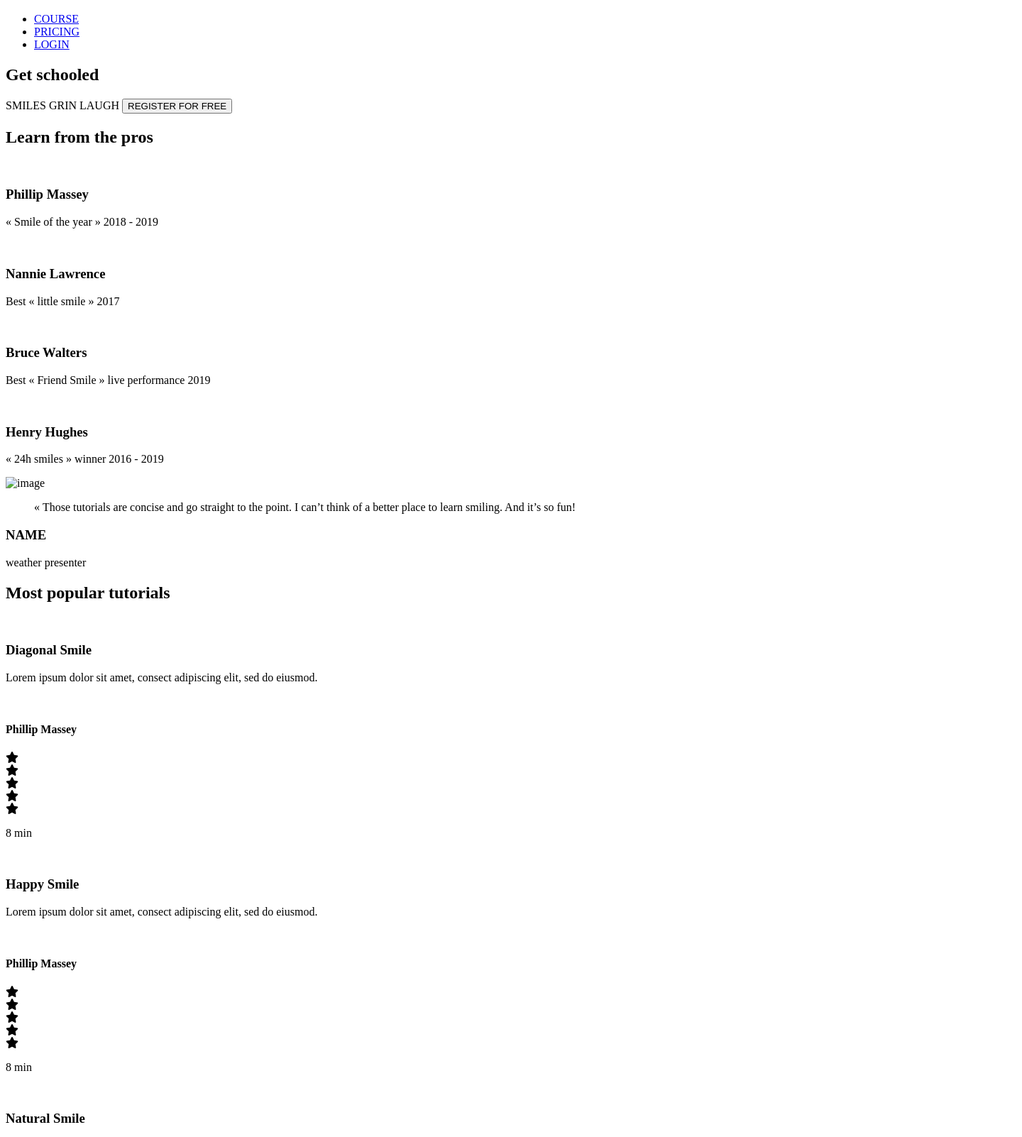
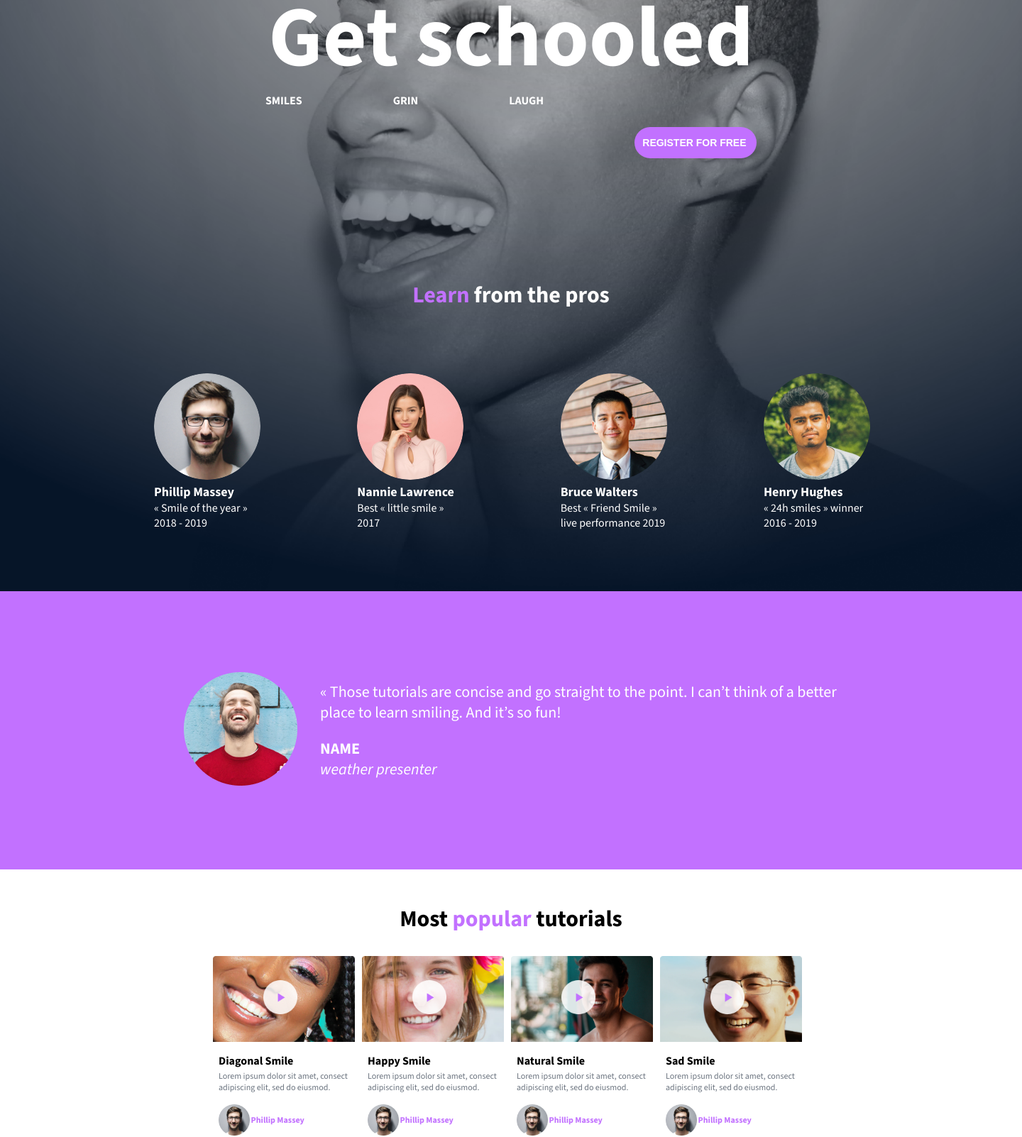
Before and after one commit to eL-Dapper-Jhunior/alx_html_css, a plain HTML site: page css_advanced/index.html in a window 1280 px wide. Shown: the part 260-1862 px from the top of the page at 71% size, 1440 px wide, since content can reach past the window. Drawn offline with nearby package versions, Linux system fonts and the light colour scheme.

Commit message:
created the website'

```diff
--- a/css_advanced/index.html
+++ b/css_advanced/index.html
@@ -5,11 +5,12 @@
     <meta name="viewport" content="width=device-width, initial-scale=1.0">
     <script src="https://kit.fontawesome.com/4a2b055604.js" crossorigin="anonymous"></script>
     <title>Document</title>
+    <link rel="stylesheet" href="styles.css">
 </head>
 <body>
     <header>
         <nav>
-            <img src="https://fakeimg.pl/250x250?text=Sample+Logo" alt="logo">
+            <img src="logo.png" alt="logo">
 
             <ul>
                 <li><a href="#">COURSE</a></li>
@@ -18,60 +19,69 @@
             </ul>
         </nav>
 
-    </header>
-    <main>
-        <section>
+        <section class=" fest">
             <div>
                 <h1>Get schooled</h1>
+                <div class="span">
                 <span>SMILES</span>
                 <span>GRIN</span>
                 <span>LAUGH</span>
                 <button>REGISTER FOR FREE</button>
                 </div>
+            </div>
+            <div class="from-pros">
+                <h2> <span class="pros">Learn  </span> from the pros</h2>
+                <div class="from">
                     <div>
-                <h2>Learn from the pros</h2>
-                <div>
-                    <div>
-                        <img src="./images/1 (3).png" alt="">
+                        <img src="1.png" alt="Pic of Phillip">
                         <h3>Phillip Massey</h3>
                         <p>« Smile of the year » 2018 - 2019</p>
                     </div>
                     <div>
-                        <img src="./images/6.png" alt="">
+                        <img src="3.png" alt="Pic of Nannie">
                         <h3>Nannie Lawrence</h3>
                         <p>Best « little smile » 2017</p>
                     </div>
                     <div>
-                        <img src="./images/7.png" alt="">
+                        <img src="2.png" alt="Pic of Bruce">
                         <h3>Bruce Walters</h3>
                         <p>Best « Friend Smile » live performance 2019</p>
                     </div>
                     <div>
-                        <img src="./images/8.png" alt="">
+                        <img src="4.png" alt="Pic of Henry">
                         <h3>Henry Hughes</h3>
                         <p>« 24h smiles » winner 2016 - 2019</p>
                     </div>
                 </div>
             </div>
         </section>
-        <section>
+
+    </header>
+
+    <main>
+        <section class="guy">
             <div>
-                <img src="./images/Bitmap.png" alt="image">
+                <img src="5.png" alt="image">
             </div>
-            <div>
+            <div class="guyman">
                 <blockquote>« Those tutorials are concise and go straight to the point. I can’t think of a better place to learn smiling. And it’s so fun!</blockquote>
                 <h3>NAME</h3>
                 <P>weather presenter</P>
             </div>
         </section>
-        <section>
-            <h2>Most popular tutorials</h2>
+
+        <section class="tutorials">
+            <h2>Most <span class="pros">popular</span> tutorials</h2>
+            <div class="students">
                 <div>
-                <img src="./images/Bitmap (1).png" alt="">
+                    <figure>
+                        <img src="9.png" alt="Diagonal Smile" class="haha">
+                        <img src="play.png" alt="Play" class="start">
+                    </figure>
                     <h3>Diagonal Smile</h3>
                     <p>Lorem ipsum dolor sit amet, consect adipiscing elit, sed do eiusmod.</p>
                     <div>
-                    <img src="./images/1 (3).png" alt="">
+                        <img src="1.png" alt="">
                         <h4>Phillip Massey</h4>
                     </div>
                     <div>
@@ -84,11 +94,14 @@
                     <p>8 min</p>
                 </div>
                 <div>
-                <img src="./images/Bitmap (4).png" alt="">
+                    <figure>
+                        <img src="7.png" alt="Sad Smile" class="haha">
+                        <img src="play.png" alt="Play" class="start">
+                    </figure>
                     <h3>Happy Smile</h3>
                     <p>Lorem ipsum dolor sit amet, consect adipiscing elit, sed do eiusmod.</p>
                     <div>
-                    <img src="./images/1 (3).png" alt="">
+                        <img src="1.png" alt="">
                         <h4>Phillip Massey</h4>
                     </div>
                     <div>
@@ -101,11 +114,14 @@
                     <p>8 min</p>
                 </div>
                 <div>
-                <img src="./images/Bitmap (3).png" alt="">
+                    <figure>
+                        <img src="8.png" alt="Natural Smile"  class="haha">
+                        <img src="play.png" alt="" class="start">
+                    </figure>
                     <h3>Natural Smile</h3>
                     <p>Lorem ipsum dolor sit amet, consect adipiscing elit, sed do eiusmod.</p>
                     <div>
-                    <img src="./images/1 (3).png" alt="">
+                        <img src="1.png" alt="">
                         <h4>Phillip Massey</h4>
                     </div>
                     <div>
@@ -118,11 +134,14 @@
                     <p>8 min</p>
                 </div>
                 <div>
-                <img src="./images/Bitmap (2).png" alt="">
+                    <figure>
+                        <img src="6.png" alt="Happy" class="haha">
+                        <img src="play.png" alt="" class="start">
+                    </figure>
                     <h3>Sad Smile</h3>
                     <p>Lorem ipsum dolor sit amet, consect adipiscing elit, sed do eiusmod.</p>
                     <div>
-                    <img src="./images/1 (3).png" alt="">
+                        <img src="1.png" alt="">
                         <h4>Phillip Massey</h4>
                     </div>
                     <div>
@@ -134,32 +153,39 @@
                     </div>
                     <p>8 min</p>
                 </div>
+            </div>
         </section>
-        <section>
-            <h2>Free membership</h2>
+
+
+        <section class="members">
+            <h2><span class="pros">Free</span> membership</h2>
+            <div class="membership">
                 <div>
-                <img src="./images/smile.svg" alt="">
+                    <img src="smile.png" alt="">
                     <h3>Lorem Ipsum</h3>
                     <p>Lorem ipsum dolor sit amet, consectetur adipiscing elit.</p>
                 </div>
                 <div>
-                <img src="./images/smile.svg" alt="">
+                    <img src="smile.png" alt="">
                     <h3>Lorem Ipsum</h3>
                     <p>Lorem ipsum dolor sit amet, consectetur adipiscing elit.</p>
                 </div>
                 <div>
-                <img src="./images/smile.svg" alt="">
+                    <img src="smile.png" alt="">
                     <h3>Lorem Ipsum</h3>
                     <p>Lorem ipsum dolor sit amet, consectetur adipiscing elit.</p>
                 </div>
                 <div>
-                <img src="./images/smile.svg" alt="">
+                    <img src="smile.png" alt="">
                     <h3>Lorem Ipsum</h3>
                     <p>Lorem ipsum dolor sit amet, consectetur adipiscing elit.</p>
                 </div>
+            </div>
             <button>REGISTER FOR FREE</button>
         </section>
-        <section>
+
+
+        <section class="FAQ">
             <h2>F.A.Q</h2>
             <div>
                 <div>
@@ -194,10 +220,12 @@
             </div>
         </section>
     </main>
+
+
     <footer>
         <section>
             <div>
-                <img src="https://fakeimg.pl/250x250?text=Sample+Logo" alt="logo">
+                <img src="logo.png" alt="logo">
                 <div>
                     <i class="fa-brands fa-facebook"></i>
                     <i class="fa-brands fa-twitter"></i>
--- /dev/null
+++ b/css_advanced/styles.css
@@ -0,0 +1,394 @@
+@import url("https://fonts.googleapis.com/css2?family=Source+Sans+3:ital,wght@0,200..900;1,200..900&display=swap");
+
+* {
+  padding: 0;
+  margin: 0;
+  box-sizing: border-box;
+}
+
+
+body {
+    max-width: 1440px;
+    max-height: 3718px;
+    display: flex;
+    flex-direction: column;
+    flex-wrap: wrap;
+    margin: auto;
+    font-family: "Source Sans 3", serif;
+
+  }
+
+
+  header {
+    display: flex;
+    flex-direction: column;
+    width: 1440px;
+    height: 1093px;
+    background-image: url(Object.png);
+    background-size: cover;
+    background-repeat: no-repeat;
+    flex: auto;
+    font-family: "Source Sans 3", serif;
+    color: #fff;
+  }
+
+  nav {
+    display: flex;
+    flex-direction: row;
+    margin-top: 35.02px;
+    width: 1103.41px;
+    height: 29.46px;
+    justify-content: space-between;
+    align-items: center;
+    margin-left: 179px;
+  }
+
+  img .icon {
+    width: 167.02px;
+    height: 29.46px;
+  }
+
+
+  nav > ul {
+    display: flex;
+    gap: 1rem;
+  }
+  nav > ul > li {
+    list-style: none;
+    font-family: "Source Sans 3", serif;
+    font-weight: bold;
+  }
+
+  nav > ul > li > a {
+    text-decoration: none;
+    color: #fff;
+  }
+
+  img .icon {
+    width: 167.02px;
+    height: 29.46px;
+  }
+
+
+  .fest > div > h1 {
+    font-size: 120px;
+    font-weight: bold;
+    color: #fff;
+    text-align: center;
+    margin-top: 10.5rem;
+  }
+
+  .fest .span {
+    display: flex;
+    justify-content: center;
+    gap: 8rem;
+    }
+
+  .fest .span > span {
+    color: #fff;
+    font-weight: bold;
+    font-size: 16px;
+  }
+
+  .fest .from-pros > h2 {
+    margin-top: 168px;
+    color: #fff;
+    text-align: center;
+    line-height: 1.5;
+    font-size: 2rem;
+  }
+
+
+  button {
+    background: #c271ff;
+    color: #fff;
+    font-weight: bold;
+    font-size: 14px;
+    border: none;
+    padding: 0.2rem 0.7rem;
+    width: 172px;
+    height: 44px;
+    border-radius: 5rem;
+    display: flex;
+    justify-self: center ;
+    text-align: center;
+    align-items: center;
+    margin-top: 3rem;
+  }
+
+
+  .pros {
+    color: #c271ff;
+    font-weight: bold;
+  }
+
+  .from {
+    display: flex;
+    width: 1009px;
+    height: 237px;
+    transform: translateX(217px);
+    justify-content: space-between;
+    margin-top: 87px;
+  }
+  .from > div > img {
+    border-radius: 100%;
+  }
+
+  .from > div > h3 {
+    font-size: 18px;
+
+  }
+
+  .from > div > p {
+    width: 150px;
+    font-size: 16px;
+
+  }
+
+  .guy {
+    display: flex;
+    width: 1440px;
+    height: 392px;
+    background: #c271ff;
+    justify-content: center;
+    align-items: center;
+    gap: 2rem;
+  }
+
+  .guy .guyman {
+    max-width: 730px;
+    color: #fff;
+  }
+
+  .guy .guyman>blockquote {
+    font-size: 22px;
+  }
+
+  .guy .guyman>h3 {
+    margin-top: 22px;
+    font-weight: bold;
+    font-size: 22px;
+  }
+
+  .guy .guyman>p {
+    font-style: italic;
+    font-size: 22px;
+  }
+
+
+  .tutorials {
+    display: flex;
+    flex-direction: column;
+    max-width: 1228px;
+    justify-self: center;
+    margin: 3rem 0;
+    gap: 2rem;
+  }
+
+  .tutorials>h2 {
+    color: black;
+    font-family: "Source Sans 3", serif;
+    text-align: center;
+    font-size: 32px;
+  }
+
+  .students {
+    display: flex;
+
+  }
+
+  .haha {
+    width: 200px;
+    margin-bottom: 1rem;
+    position: relative;
+    top: 0;
+    left: 0;
+  }
+
+  figure {
+    display: flex;
+    position: relative;
+  }
+
+  .start {
+    position: absolute;
+    width: 3rem;
+    top: 25%;
+    left: 34%;
+  }
+
+  .students>div>p {
+    font-size: 12px;
+    width: 210px;
+    color: #071629;
+    opacity: .6;
+    padding-left: 0.5rem;
+    padding-bottom: 1rem;
+  }
+
+  .students>div>h3 {
+    font-size: 16px;
+    padding-left: 0.5rem;
+    padding-bottom: 0.2rem;
+  }
+  .students>div>div>img {
+    width: 52px;
+    padding-left: 0.5rem;
+
+  }
+
+  .students>div>div {
+    display: flex;
+    gap: 0.1rem;
+  }
+
+  .students>div>div>h4 {
+    font-size: 12px;
+    font-weight: bolder;
+    color: #c271ff;
+    align-self: center;
+  }
+
+
+  .fa-solid {
+    color: #c271ff;
+    width: 9px;
+    transform: scale(.6);
+    padding-left: 0.7rem;
+    padding-top: 1rem;
+  }
+
+  .dim {
+    opacity: .6rem;
+    color: #979797;
+  }
+
+  .students>div>div>p {
+    color: #c271ff;
+    font-size: 12px;
+    text-align: center;
+    padding-top: 1rem;
+    padding-left: 3rem;
+  }
+
+  .members {
+    background: #071629;
+    height: 502px;
+    width: 1440px;
+    display: flex;
+    flex-direction: column;
+    /* padding: 3rem; */
+    align-items: center;
+    justify-content: center;
+  }
+
+  .membership {
+    display: flex;
+  }
+
+  .membership>div {
+    width: 230px;
+    padding: 1rem;
+    text-align: center;
+  }
+
+  .membership>div>img {
+    padding-bottom: 1rem;
+  }
+
+  .membership>h2 {
+    font-size: 32px;
+    color: #fff;
+    padding-bottom: 2.5rem;
+    font-weight: 100;
+  }
+
+  .membership>div>h3 {
+    font-size: 18px;
+    font-weight: bolder;
+    color: #fff;
+    padding-bottom: 1rem;
+  }
+
+  .membership>div>p {
+    font-size: 14px;
+    color: #fff;
+}
+
+.FAQ {
+    display: flex;
+    flex-direction: column;
+    width: 1440px;
+    height: 624px;
+    justify-content: center;
+    align-items: center;
+  }
+  .FAQ>h2 {
+    font-size: 60px;
+    font-weight: 100;
+    padding-bottom: 2rem;
+
+  }
+
+  .FAQ>div {
+    display: flex;
+    gap: 5rem;
+  }
+
+
+  .FAQ>div>div {
+    width: 350px;
+    font-size: 14px;
+    opacity: .6;
+    text-align: start;
+  }
+
+  .FAQ>div>div>div>h3 {
+    font-size: 1rem;
+    font-weight: bold;
+    opacity: 3;
+    padding: 1rem 0;
+  }
+
+  /* footer section */
+
+  footer {
+    display: flex;
+    background: #071629;
+    height: 249px;
+    width: 1440px;
+  }
+
+  footer>section {
+    display: flex;
+    flex-direction: column;
+    height: 249px;
+    width: 1440px;
+    justify-content: center;
+    align-items: center;
+    position: relative;
+  }
+
+  footer>section>div {
+    display: flex;
+    width: 50%;
+    justify-content: space-between;
+    position: relative;
+  }
+
+  footer>section>div>div {
+    display: flex;
+    gap: 1rem;
+  }
+  .fa-brands {
+    color: #fff;
+  }
+
+  footer>section>p {
+    /* transform: translateY(10%); */
+    position: absolute;
+    color: #fff;
+    font-size: 12px;
+    opacity: .2;
+    bottom: 1.4rem;
+  }
```
Also changed, not shown: css_advanced/1.png (added), css_advanced/2.png (added), css_advanced/3.png (added), css_advanced/4.png (added), css_advanced/5.png (added), css_advanced/6.png (added), css_advanced/7.png (added), css_advanced/8.png (added), css_advanced/9.png (added), css_advanced/Object.png (added), css_advanced/logo.png (added), css_advanced/play.png (added), css_advanced/rating.png (added), css_advanced/smile.png (added). Lines whose indentation alone changed are shown as unchanged.
